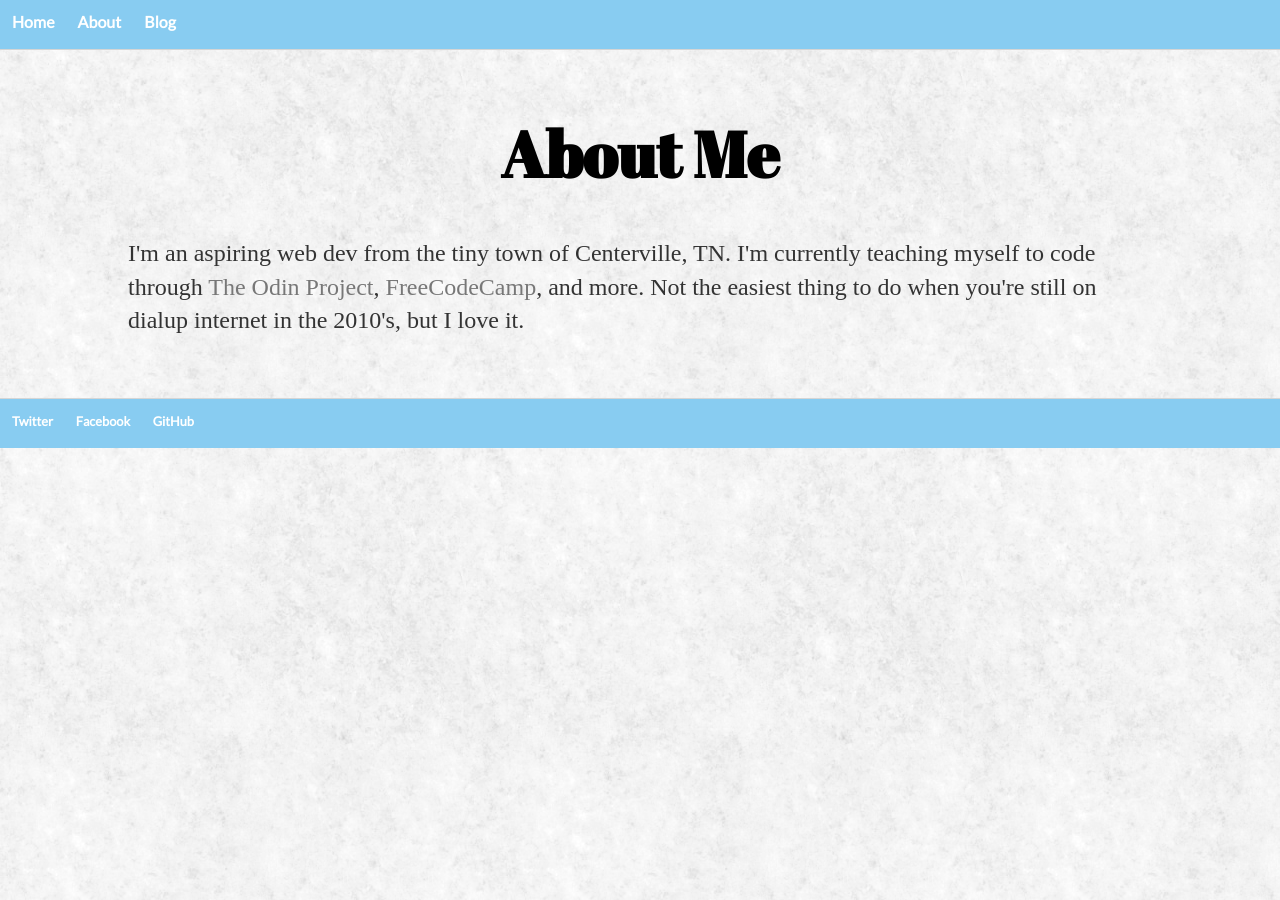
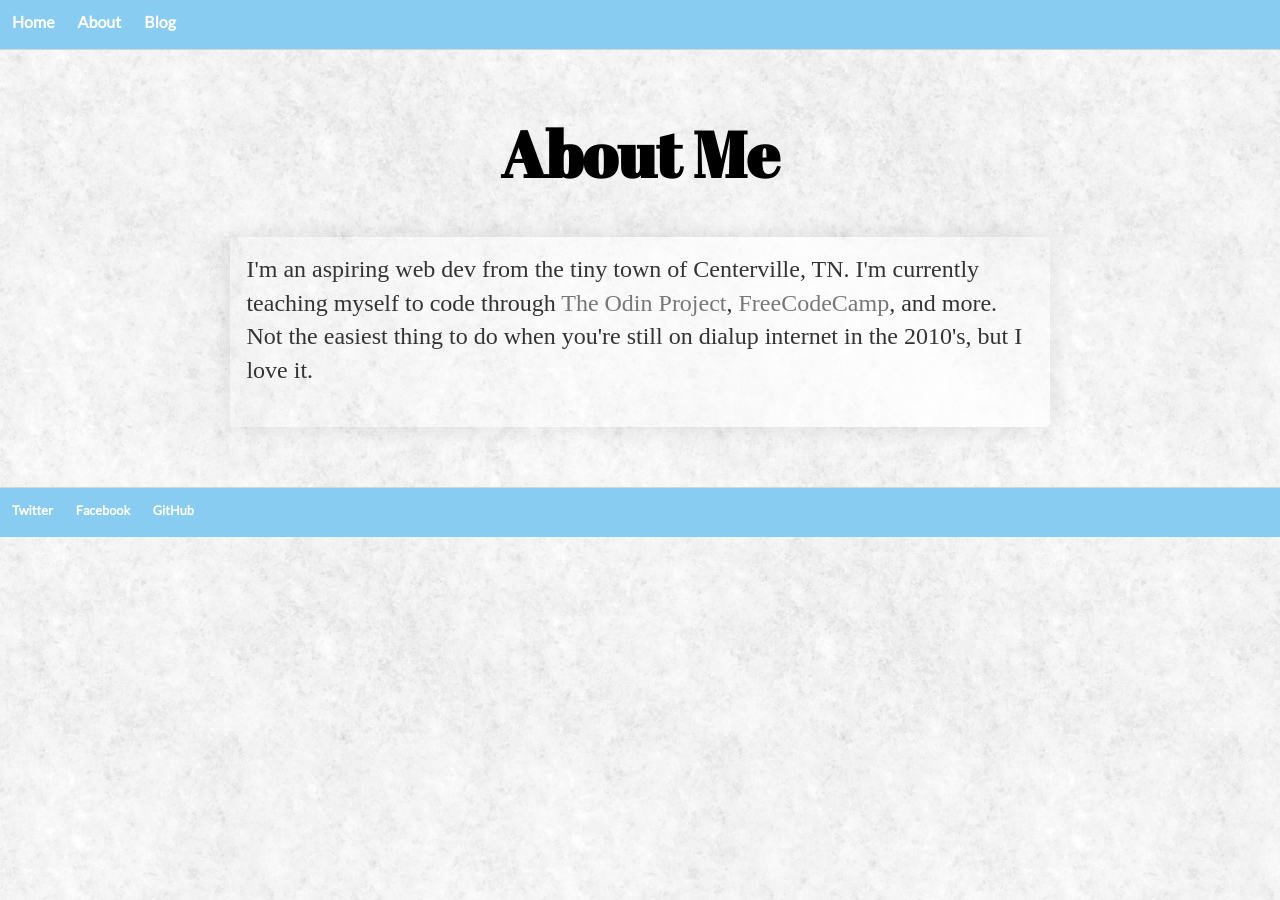
Before and after one commit to morrisa-n/morrisa-n.github.io, a Jekyll site: the page built from about/index.html, in a window 1280 px wide. Built offline with Jekyll 4.4.1, drawn with Linux system fonts in a browser that asks for light colours.

Commit message:
HTML Changes

```diff
--- a/about/index.html
+++ b/about/index.html
@@ -2,5 +2,9 @@
 layout: default
 title: Writer Cracks the Code - About Me
 ---
+<div class="container">
 <div class="title-blurb"><h1>About Me</h1></div>
+<div class="segment">
 <p>I'm an aspiring web dev from the tiny town of Centerville, TN. I'm currently teaching myself to code through <a href="https://www.theodinproject.com">The Odin Project</a>, <a href="http://www.freecodecamp.org">FreeCodeCamp</a>, and more. Not the easiest thing to do when you're still on dialup internet in the 2010's, but I love it.</p>
+</div>
+</div>
```
